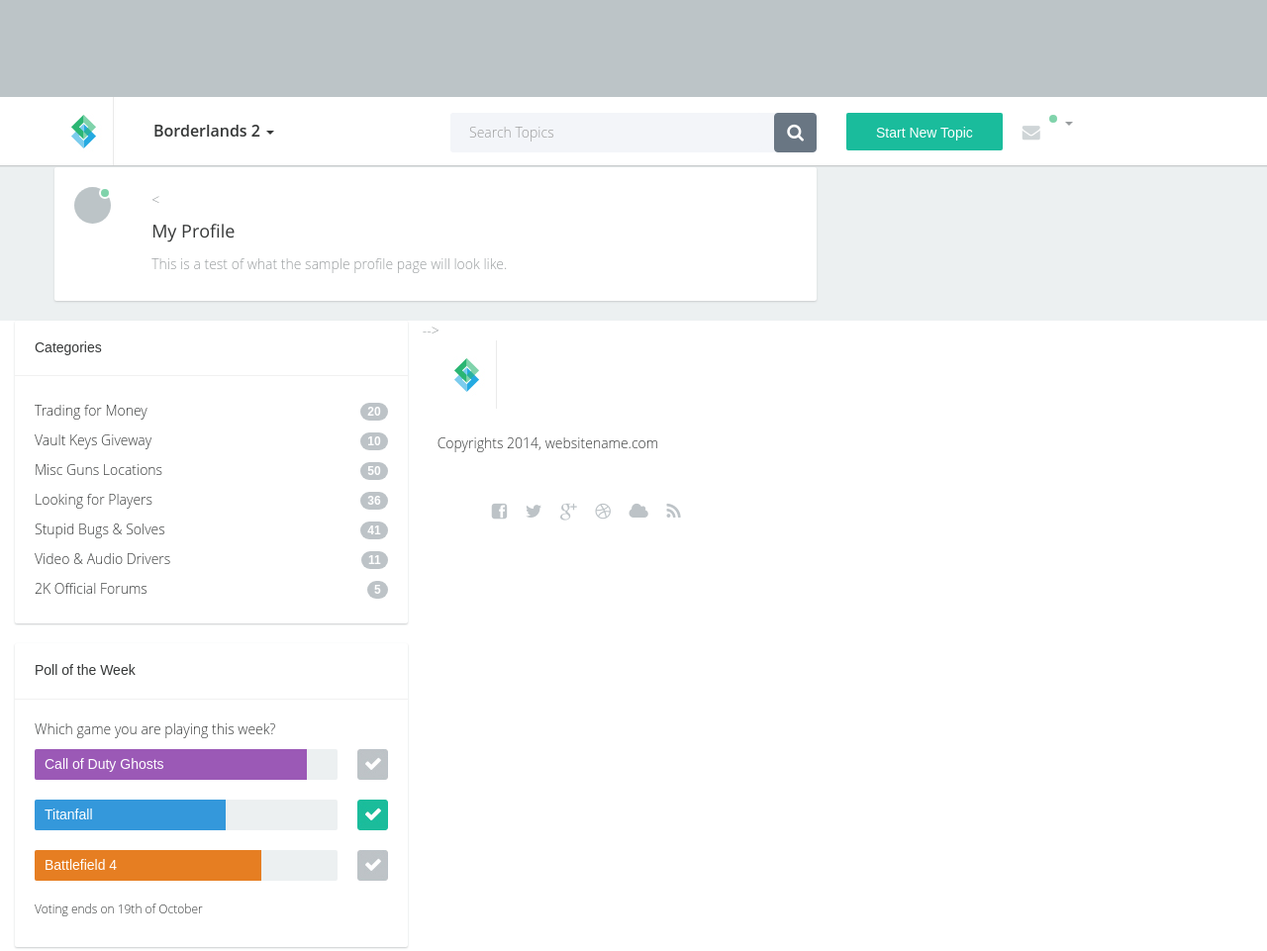
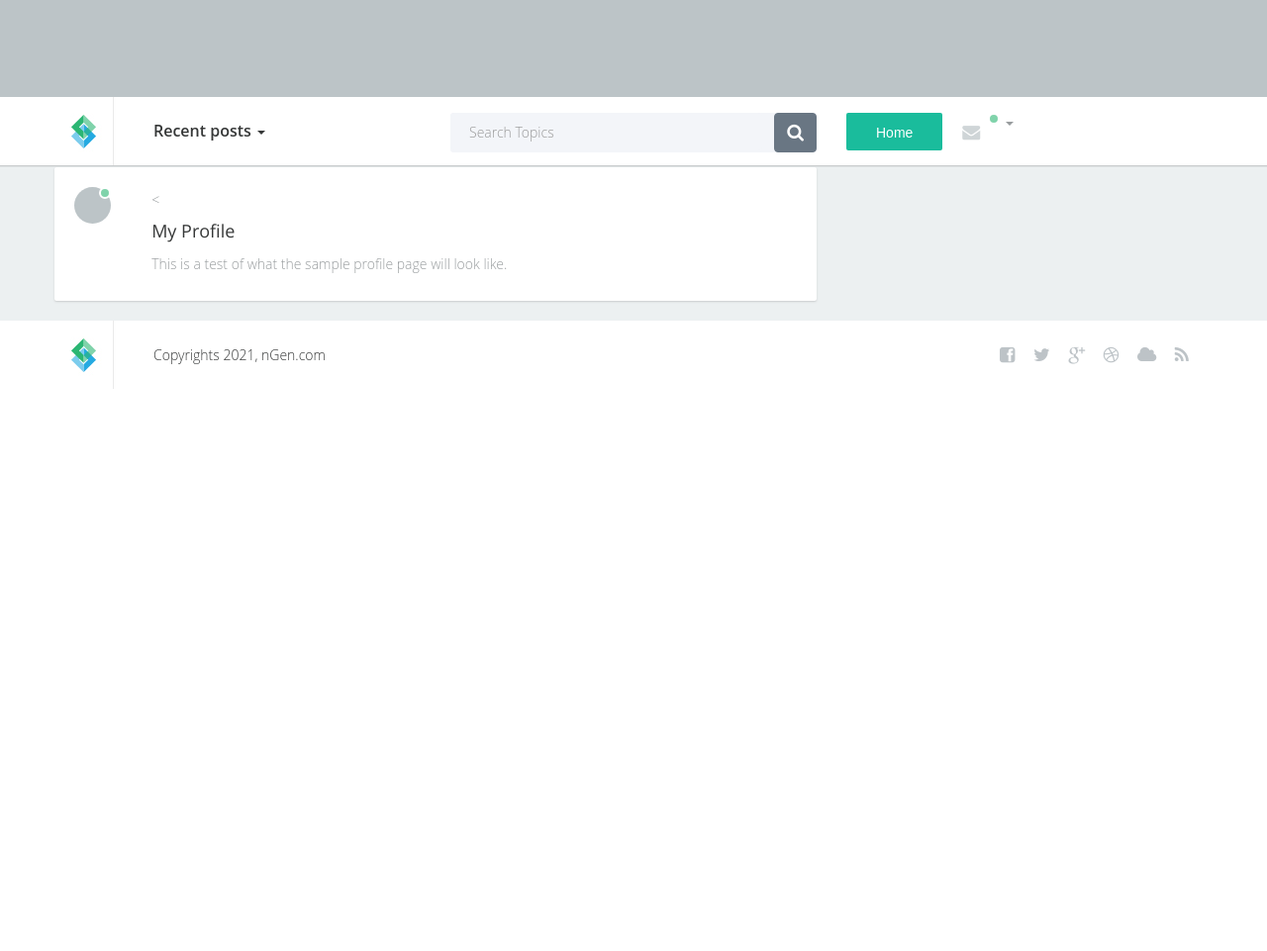
Before and after one commit to Fireleaf123/3380-Class-project, a plain HTML site: page nGen/build/profile.html in a window 1280 px wide. Shown: the part 180-1141 px from the top of the page at 99% size. After the commit the page ends 800 px from the top, so only its background shows below. Drawn offline with nearby package versions, Linux system fonts and the light colour scheme; some packages are replaced by stand-ins of ours.

Commit message:
minor tweaks

```diff
--- a/nGen/build/profile.html
+++ b/nGen/build/profile.html
@@ -66,11 +66,11 @@
                         <div class="col-lg-1 col-xs-3 col-sm-2 col-md-2 logo "><a href="index.html"><img src="images/logo.jpg" alt=""  /></a></div>
                         <div class="col-lg-3 col-xs-9 col-sm-5 col-md-3 selecttopic">
                             <div class="dropdown">
-                                <a data-toggle="dropdown" href="#" >Borderlands 2</a> <b class="caret"></b>
+                                <a data-toggle="dropdown" href="#" >Recent posts</a> <b class="caret"></b>
                                 <ul class="dropdown-menu" role="menu">
-                                    <li role="presentation"><a role="menuitem" tabindex="-1" href="#">Borderlands 1</a></li>
-                                    <li role="presentation"><a role="menuitem" tabindex="-2" href="#">Borderlands 2</a></li>
-                                    <li role="presentation"><a role="menuitem" tabindex="-3" href="#">Borderlands 3</a></li>
+                                    <li role="presentation"><a role="menuitem" tabindex="-1" href="#">latest post</a></li>
+                                    <li role="presentation"><a role="menuitem" tabindex="-2" href="#"> 2nd to last</a></li>
+                                    <li role="presentation"><a role="menuitem" tabindex="-3" href="#">3rd to last</a></li>
 
                                 </ul>
                             </div>
@@ -86,8 +86,8 @@
                         </div>
                         <div class="col-lg-4 col-xs-12 col-sm-5 col-md-4 avt">
                             <div class="stnt pull-left">
-                                <form action="03_new_topic.html" method="post" class="form">
-                                    <button class="btn btn-primary">Start New Topic</button>
+                                <form action="index.html" method="post" class="form">
+                                    <button class="btn btn-primary">Home</button>
                                 </form>
                             </div>
                             <div class="env pull-left"><i class="fa fa-envelope"></i></div>
@@ -177,7 +177,8 @@
                                     <div class="time"><i class="fa fa-clock-o"></i> 24 min</div>    -->
                                 </div>
                                 <div class="clearfix"></div>
-                            </div><!-- end of POST -->
+                            </div>
+                            <!-- end of POST -->
 
 
                             <!-- POST -->
@@ -314,7 +315,8 @@
                                     <div class="time"><i class="fa fa-clock-o"></i> 24 min</div>
                                 </div>
                                 <div class="clearfix"></div>
-                            </div><!-- POST -->
+                            </div>
+                             POST -->
 
 
                             <!-- POST -->
@@ -384,10 +386,10 @@
                                 <div class="clearfix"></div>
                             </div><!-- POST -->
 
-                        </div>
-                        <div class="col-lg-4 col-md-4">
+                      <!--  </div> -->
+                      <!--  <div class="col-lg-4 col-md-4">
 
-                            <!-- -->
+
                             <div class="sidebarblock">
                                 <h3>Categories</h3>
                                 <div class="divline"></div>
@@ -402,10 +404,10 @@
                                         <li><a href="#">2K Official Forums <span class="badge pull-right">5</span></a></li>
                                     </ul>
                                 </div>
-                            </div>
+                            </div> -->
 
                             <!-- -->
-                            <div class="sidebarblock">
+                          <!--  <div class="sidebarblock">
                                 <h3>Poll of the Week</h3>
                                 <div class="divline"></div>
                                 <div class="blocktxt">
@@ -455,10 +457,10 @@
                                     </form>
                                     <p class="smal">Voting ends on 19th of October</p>
                                 </div>
-                            </div>
+                            </div> -->
 
                             <!-- -->
-                            <div class="sidebarblock">
+                             <!-- <div class="sidebarblock">
                                 <h3>My Active Threads</h3>
                                 <div class="divline"></div>
                                 <div class="blocktxt">
@@ -481,8 +483,8 @@
                                     <a href="#">Loud and Brave: Saudi Women Set to Protest Driving Ban</a>
                                 </div>
                             </div>
-
-
+                        -->
+                        <!--
                         </div>
                     </div>
                 </div>
@@ -524,7 +526,7 @@
                 <div class="container">
                     <div class="row">
                         <div class="col-lg-1 col-xs-3 col-sm-2 logo "><a href="#"><img src="images/logo.jpg" alt=""  /></a></div>
-                        <div class="col-lg-8 col-xs-9 col-sm-5 ">Copyrights 2014, websitename.com</div>
+                        <div class="col-lg-8 col-xs-9 col-sm-5 ">Copyrights 2021, nGen.com</div>
                         <div class="col-lg-3 col-xs-12 col-sm-5 sociconcent">
                             <ul class="socialicons">
                                 <li><a href="#"><i class="fa fa-facebook-square"></i></a></li>
```
